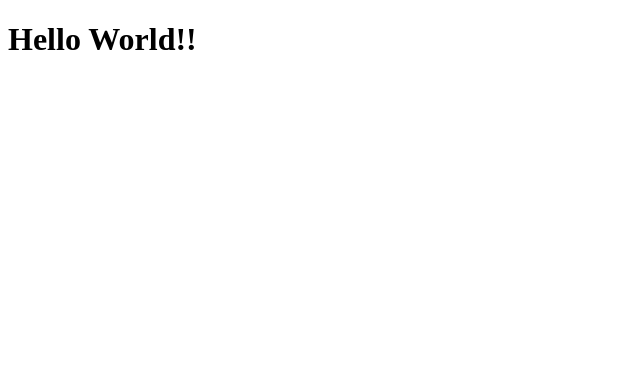
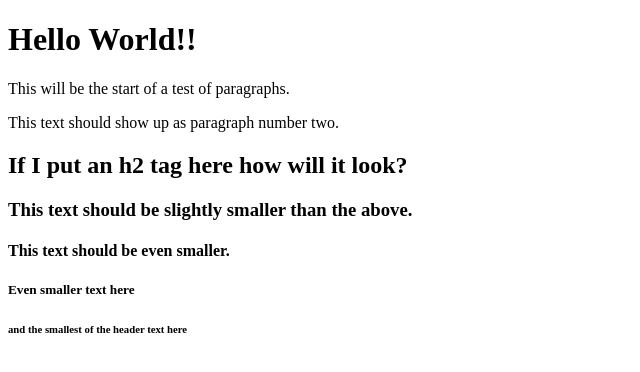
Before and after one commit to tyntheskyy/git_test, a plain HTML site: page html-boilerplate/index.html in a window 1280 px wide. Shown: the whole page, without its empty margins (0-640 px from the left). Drawn offline with Linux system fonts and the light colour scheme.

Commit message:
Added <p> and <h#> tags with content

```diff
--- a/html-boilerplate/index.html
+++ b/html-boilerplate/index.html
@@ -7,5 +7,12 @@
 
     <body>
         <h1>Hello World!!</h1>
+        <p>This will be the start of a test of paragraphs.</p>
+        <p>This text should show up as paragraph number two.</p>
+        <h2>If I put an h2 tag here how will it look?</h2>
+        <h3>This text should be slightly smaller than the above.</h3>
+        <h4>This text should be even smaller.</h4>
+        <h5>Even smaller text here</h5>
+        <h6>and the smallest of the header text here</h6>
     </body>
 </html>
```
